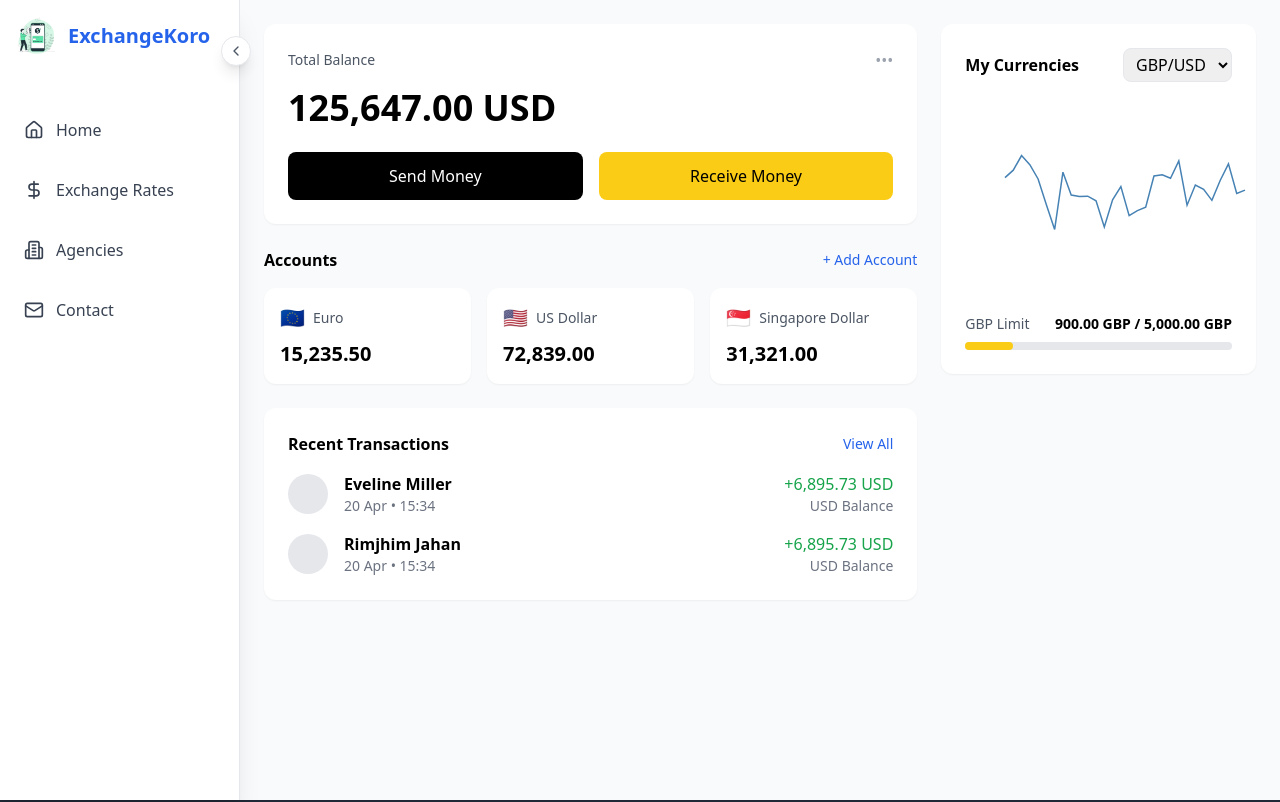
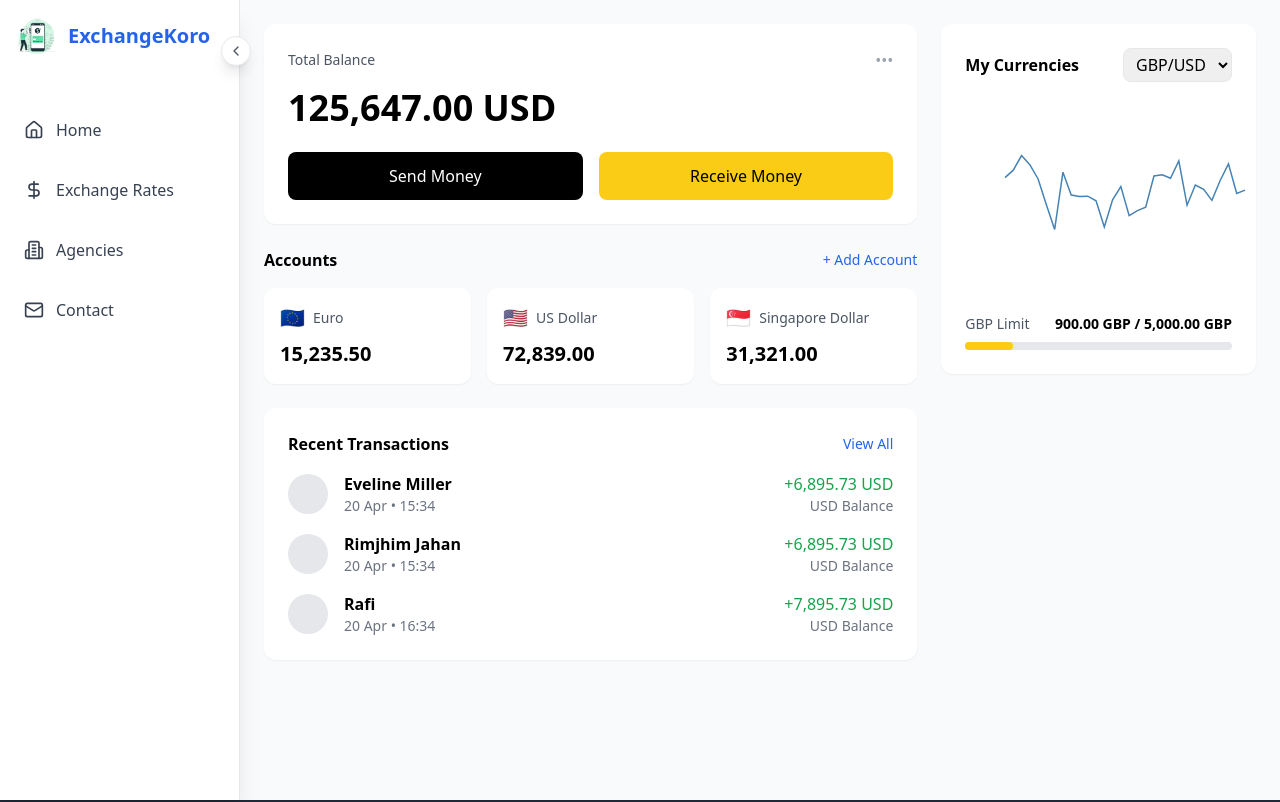
Before and after one commit to RimjhimJahan/exchangekoro, a React (Vite) app: page / in a window 1280 px wide. Shown: the top 802 px of the page. Built offline with nearby package versions, Linux system fonts and the light colour scheme.

Commit message:
Added a new user

```diff
--- a/src/components/Transactions.jsx
+++ b/src/components/Transactions.jsx
@@ -14,6 +14,14 @@ const Transactions = () => {
       time: "15:34",
       status: "Completed",
       amount: "+6,895.73 USD",
+      type: "USD Balance"
+    },
+    {
+      name: "Rafi",
+      date: "20 Apr",
+      time: "16:34",
+      status: "Completed",
+      amount: "+7,895.73 USD",
       type: "USD Balance"
     },
     // Add more transactions as needed
```
